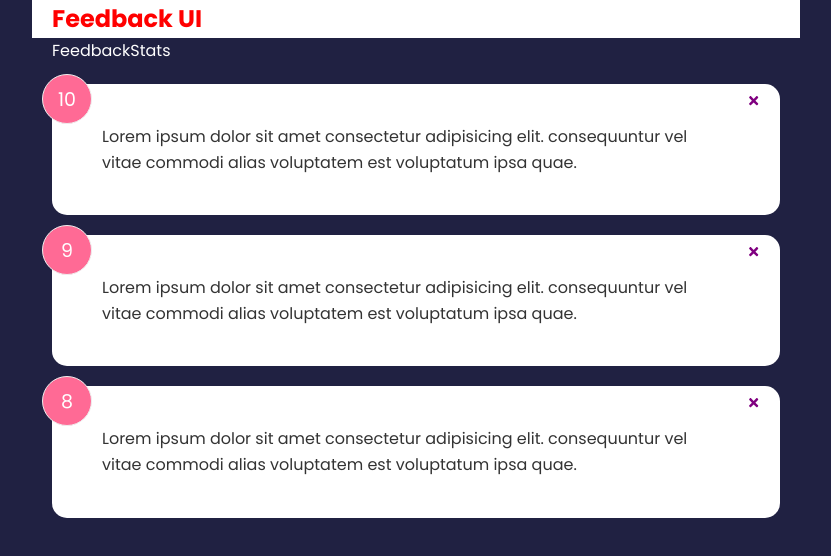
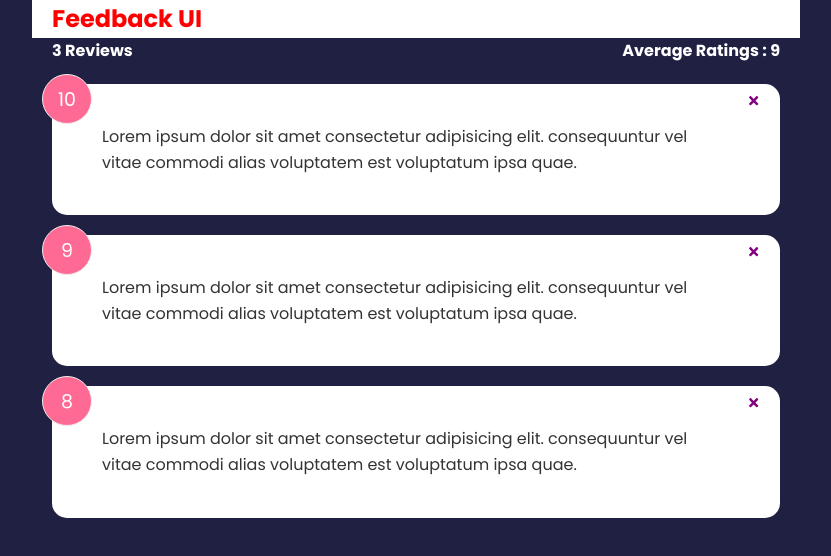
Before and after one commit to GUchechi/Udemy-course, a React (Create React App) app: page / in a window 1280 px wide. Shown: the top 556 px of the page, without its empty margins (224-1055 px from the left). Built offline with nearby package versions, Linux system fonts and the light colour scheme.

Commit message:
added reducer for iteration

```diff
--- a/src/Components/FeedbackStats.jsx
+++ b/src/Components/FeedbackStats.jsx
@@ -1,8 +1,17 @@
 import React from 'react'
 
-const FeedbackStats = () => {
+const FeedbackStats = ({feedback}) => {
+    // Calculate average ratings
+    let average = feedback.reduce((acc, cur) => {
+        return acc + cur.rating
+    }, 0)/ feedback.length
+
+    average = average.toFixed(1).replace(/[.,]0$/, '');
   return (
-    <div>FeedbackStats</div>
+    <div className="feedback-stats">
+        <h4>{feedback.length} Reviews</h4>
+        <h4>Average Ratings : {isNaN(average) ? 0 : average}</h4>
+    </div>
   )
 }
 
```
